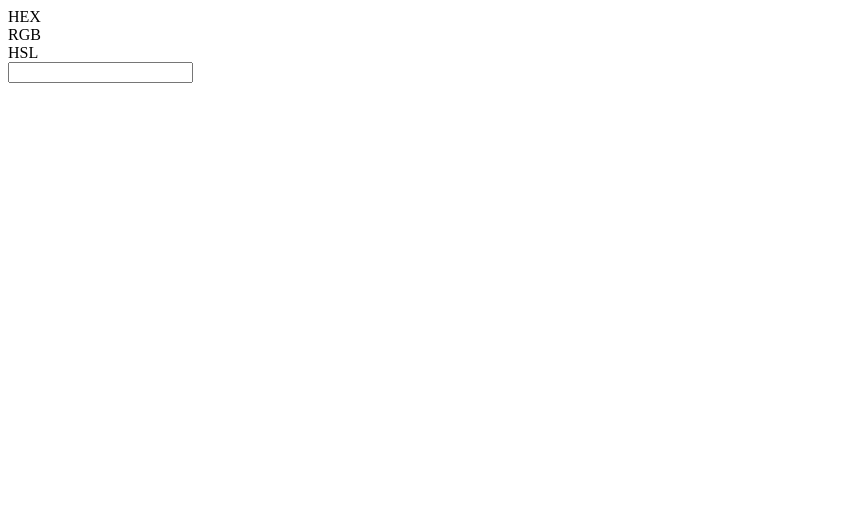
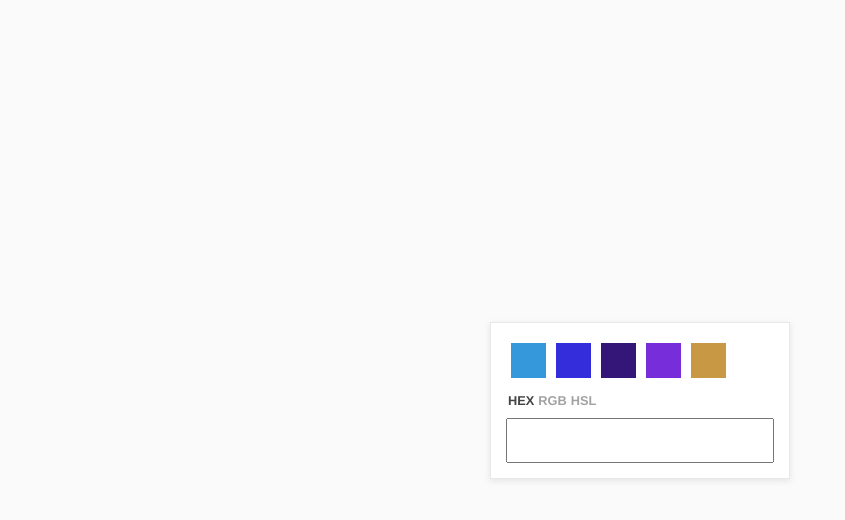
Before and after one commit to pabhoz/TrabajoColaborativo, a plain HTML site: page index.html in a window 1280 px wide. Shown: the whole page, without its empty margins (0-845 px from the left). Drawn offline with Linux system fonts and the light colour scheme.

Commit message:
Adicionada la hoja de estilos

```diff
--- a/index.html
+++ b/index.html
@@ -4,16 +4,17 @@
     <meta charset="UTF-8">
     <meta name="viewport" content="width=device-width, initial-scale=1.0">
     <title>Paletto - Colaborativo</title>
+    <link rel="stylesheet" href="./css/main.css">
 </head>
 <body>
     <div class="wrapper">
         <div class="palette">
             <div class="colors">
                 <div data-hex="#3498db" class="color" style="background-color: rgb(52, 152, 219);"></div>
-                <div data-hex="#3498db" class="color" style="background-color: rgb(52, 152, 219);"></div>
-                <div data-hex="#3498db" class="color" style="background-color: rgb(52, 152, 219);"></div>
-                <div data-hex="#3498db" class="color" style="background-color: rgb(52, 152, 219);"></div>
-                <div data-hex="#3498db" class="color" style="background-color: rgb(52, 152, 219);"></div>
+                <div data-hex="#3498db" class="color" style="background-color: rgb(52, 45, 219);"></div>
+                <div data-hex="#3498db" class="color" style="background-color: rgb(52, 22, 120);"></div>
+                <div data-hex="#3498db" class="color" style="background-color: rgb(120, 45, 219);"></div>
+                <div data-hex="#3498db" class="color" style="background-color: rgb(200, 152, 68);"></div>
             </div>
             <div class="codes">
                 <div class="colorModels">
```
